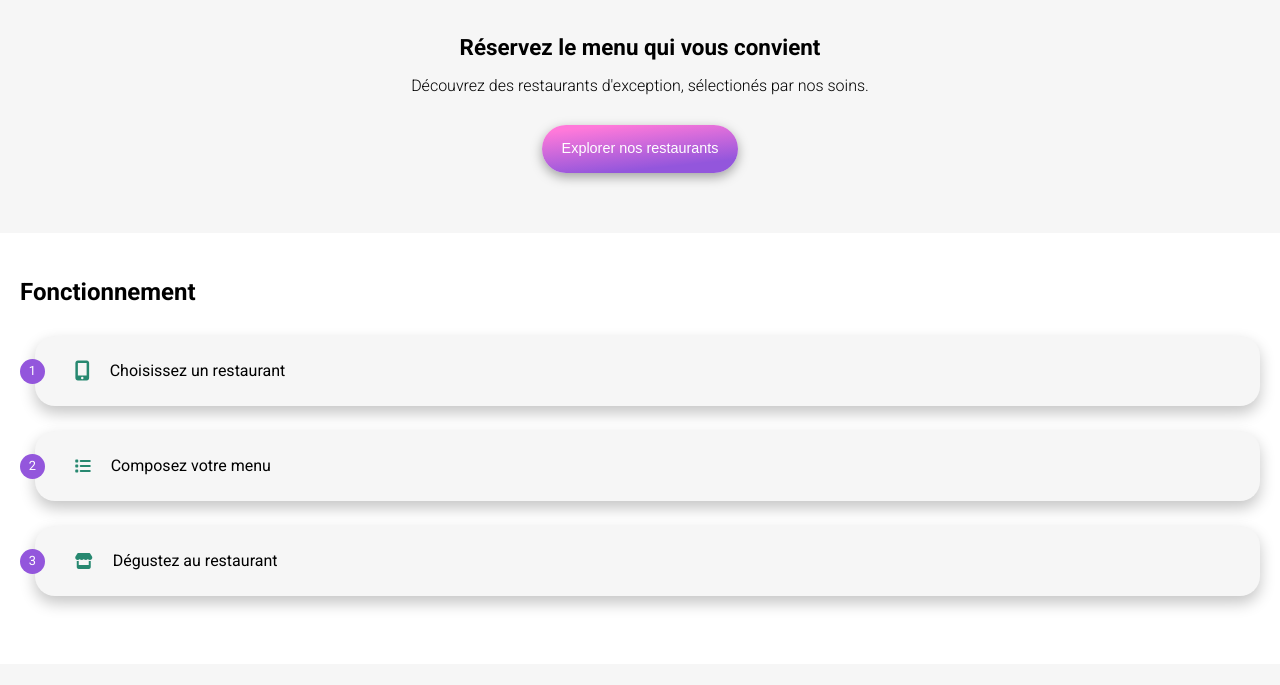
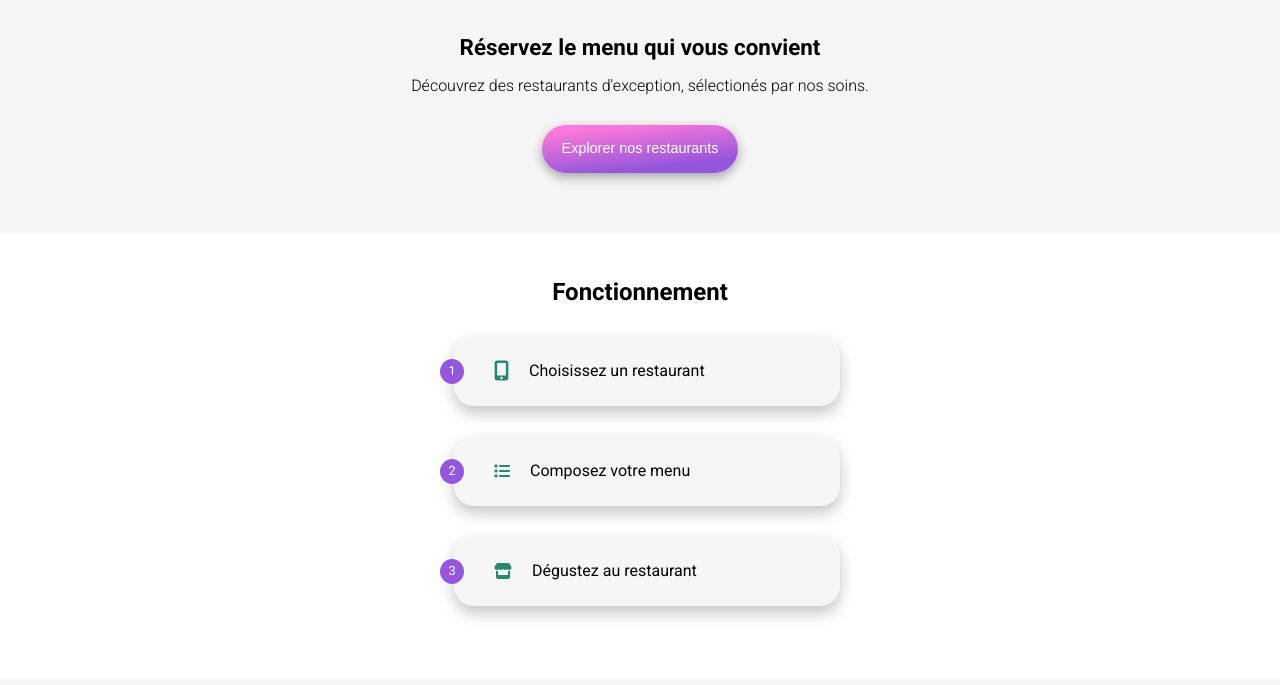
Before and after one commit to julabina/JulienLenfume_3_15032022, a website: page index.html in a window 1280 px wide. Shown: the part 115-800 px from the top of the page. Drawn offline with Linux system fonts and the light colour scheme; a web font is replaced by a local one.

Commit message:
tablet queries

```diff
--- a/sass/layouts/_footer.scss
+++ b/sass/layouts/_footer.scss
@@ -16,6 +16,24 @@ footer {
     p {
         font-size: 0.9em;
         font-weight: 700;
+    }
+    @include forTablet {
+        display: flex;
+        justify-content: space-around;
+        align-items: center;
+        padding: 20px 8%;
+        h2 {
+            margin-bottom: 10px;
+        }
+    }
+    @include forTablet {
+        a {
+            transition: all 150ms ease-in-out;
+            &:hover {
+                transition: all 150ms ease-in-out;
+                color: darken($color: white, $amount: 25);
+            }
+        }
     }
 }
 
--- a/sass/pages/_home.scss
+++ b/sass/pages/_home.scss
@@ -25,6 +25,9 @@
             outline: none;
             border: 0;
             background: transparent;
+            @include forTablet {
+                width: 60%;
+            }
             }
         }
         h1 {
@@ -84,6 +87,15 @@
                     color: darken($color: map-get($colors, tertiary), $amount: 40);
                 }
             }
+            @include forTablet {
+                width: 400px;
+                margin-bottom: 30px;
+            }
+        }
+        @include forTablet {
+             display: flex;
+             flex-direction: column;
+             align-items: center;
         }
     }
 }
@@ -99,7 +111,6 @@
         margin-bottom: 25px;
     }
     &_restaurants {
-
         &_top {
             @include cards;
             &_card_img {
@@ -126,5 +137,22 @@
                 }
             }
         }
+        @include forTablet {
+            &_top {
+                display: flex;
+                flex-direction: column;
+                align-items: center;
+            }
+            &_bot {
+                display: flex;
+                flex-direction: column;
+                align-items: center;
+            }
+        }
+    }
+    @include forTablet {
+        h1 {
+            margin-left: 18%;
+        }
     }
 }
--- a/sass/pages/_menus.scss
+++ b/sass/pages/_menus.scss
@@ -72,6 +72,14 @@
                 -moz-background-clip: text;
                 color: transparent;
                 transition: all 300ms 120ms ease-in-out;
+            }
+        }
+        @include forTablet {
+            margin-left: 19%;
+            &_cont {
+                &_heart {
+                    margin-right: 80px;
+                }
             }
         }
     }
@@ -182,6 +190,34 @@
                     transition: all 600ms ease-in-out;
             }
         }
+        @include forTablet {
+            display: flex;
+            flex-direction: column;
+            align-items: center;
+            &_card {
+                width: 64%;
+                padding-right: 0;
+                &_cont {
+                    &_info {
+                        &_price {
+                            transform: translate(70px);
+                        }
+                    }
+                }
+                &_checkCont {
+                    position: relative;
+                    right: 0;
+                    width: 80px;
+                    &_forChecked {
+                        transform: translate(80px);
+                    }
+                }
+                &:hover .mainContainer_catCont_card_cont_info_price {
+                    width: 75px;
+                    transform: translate(50px);
+                }
+            }
+        }
     }
     &_btnCont {
         display: flex;
--- a/sass/utils/_mixin.scss
+++ b/sass/utils/_mixin.scss
@@ -112,6 +112,14 @@
                 color: transparent;
                 transition: all 300ms 120ms ease-in-out;
             }
+            @include forTablet {
+                &_icon {
+                    right: 23%;
+                }
+                &_fill {
+                    right: 23%;
+                }
+            }
         }
         &_new {
             z-index: 1;
@@ -128,6 +136,24 @@
             &--new {
                 visibility: visible;
             }
+            @include forTablet {
+                right: 21.5%;
+            }
+        }
+         @include forTablet {
+            width: 64%;
         }
     }
 }
+
+@mixin forTablet {
+    @media screen and (min-width : map-get($queries, tablet)) {
+        @content
+    }
+}
+
+@mixin forDesktop {
+    @media screen and (min-width : map-get($queries, desktop)) {
+        @content
+    }
+}
--- a/sass/utils/_variable.scss
+++ b/sass/utils/_variable.scss
@@ -5,3 +5,8 @@ $colors :(
     background-lite : #f6f6f6,
     heart : mix(#9356DC, #FF79DA, 55%)
 );
+
+$queries : (
+    tablet : 670px,
+    desktop : 1150px
+)
```
Also changed, not shown: public/css/style.css, 1 other file.
